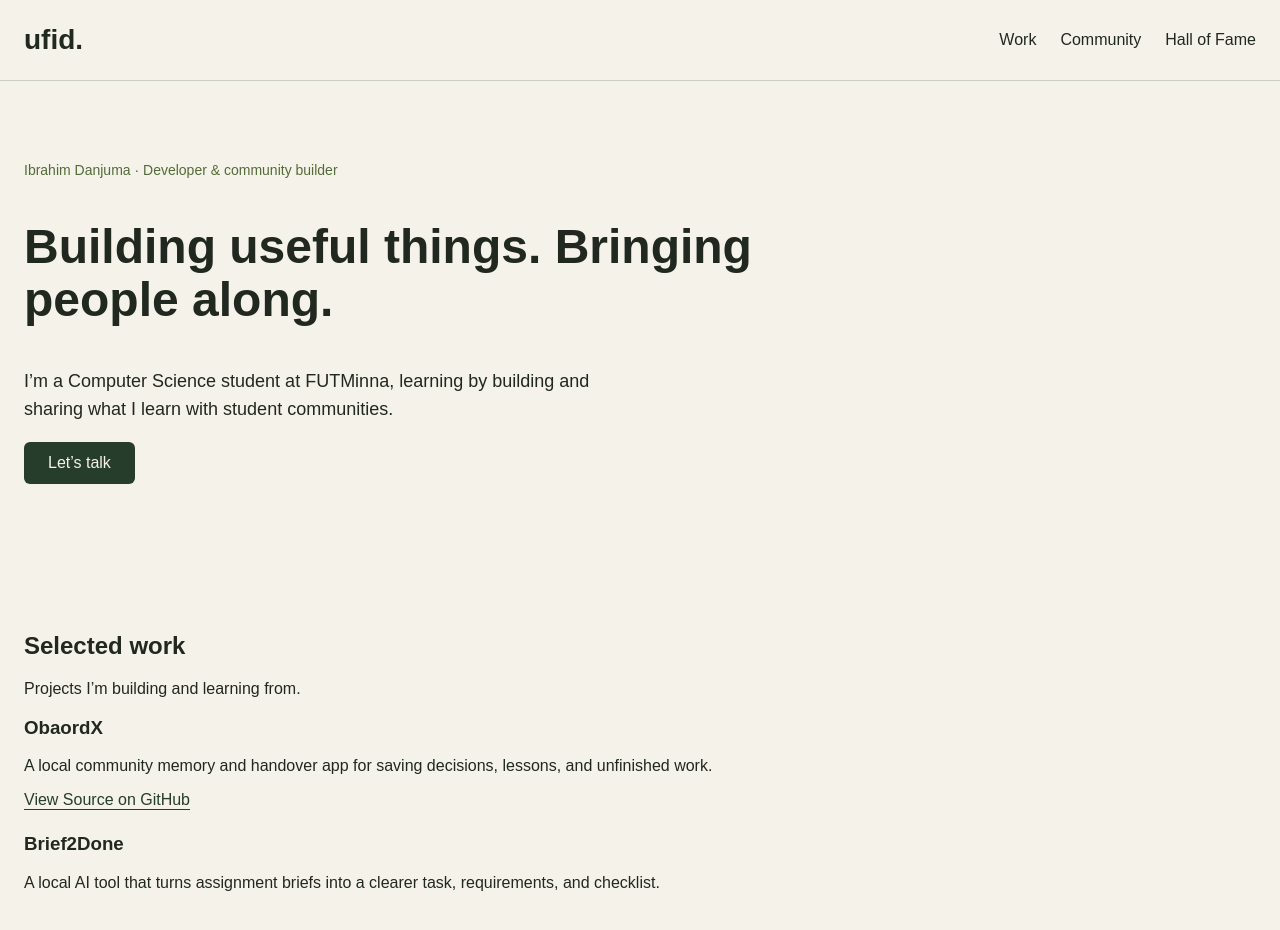
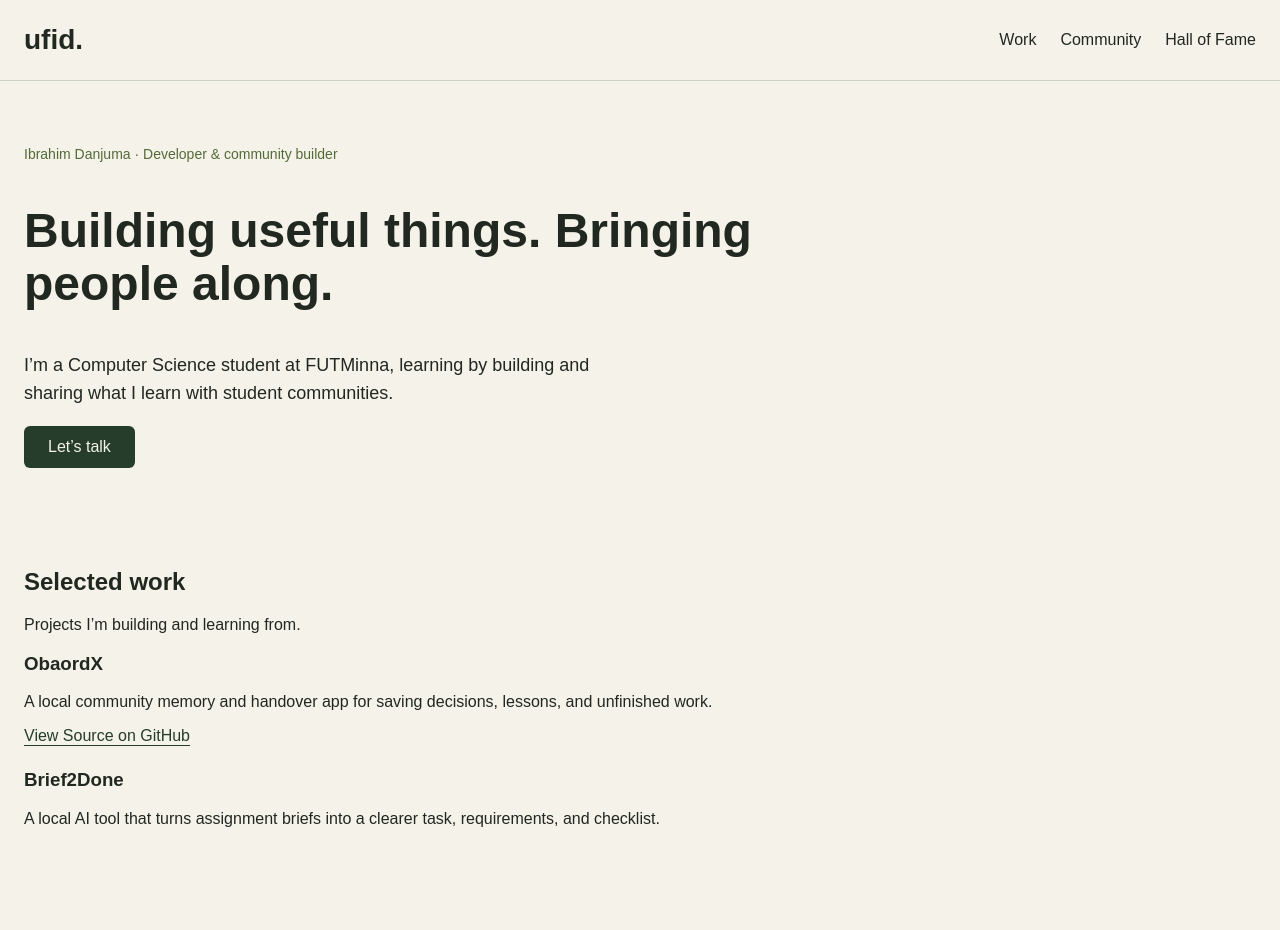
Before and after one commit to ufidscript/ufid-portfolio, a React (Vite) app: page / in a window 1280 px wide. Shown: the top 930 px of the page. Built offline with nearby package versions, Linux system fonts and the light colour scheme.

Commit message:
Tighten homepage section spacing

```diff
--- a/src/App.css
+++ b/src/App.css
@@ -28,7 +28,7 @@
 .hero {
   max-width: 1280px;
   margin: 0 auto;
-  padding: 64px 24px;
+  padding: 48px 24px;
 }
 
 .hero h1 {
@@ -76,7 +76,7 @@
 .hall-of-fame {
   max-width: 1280px;
   margin: 0 auto;
-  padding: 64px 24px;
+  padding: 32px 24px;
 }
 
 .community-card {
```
